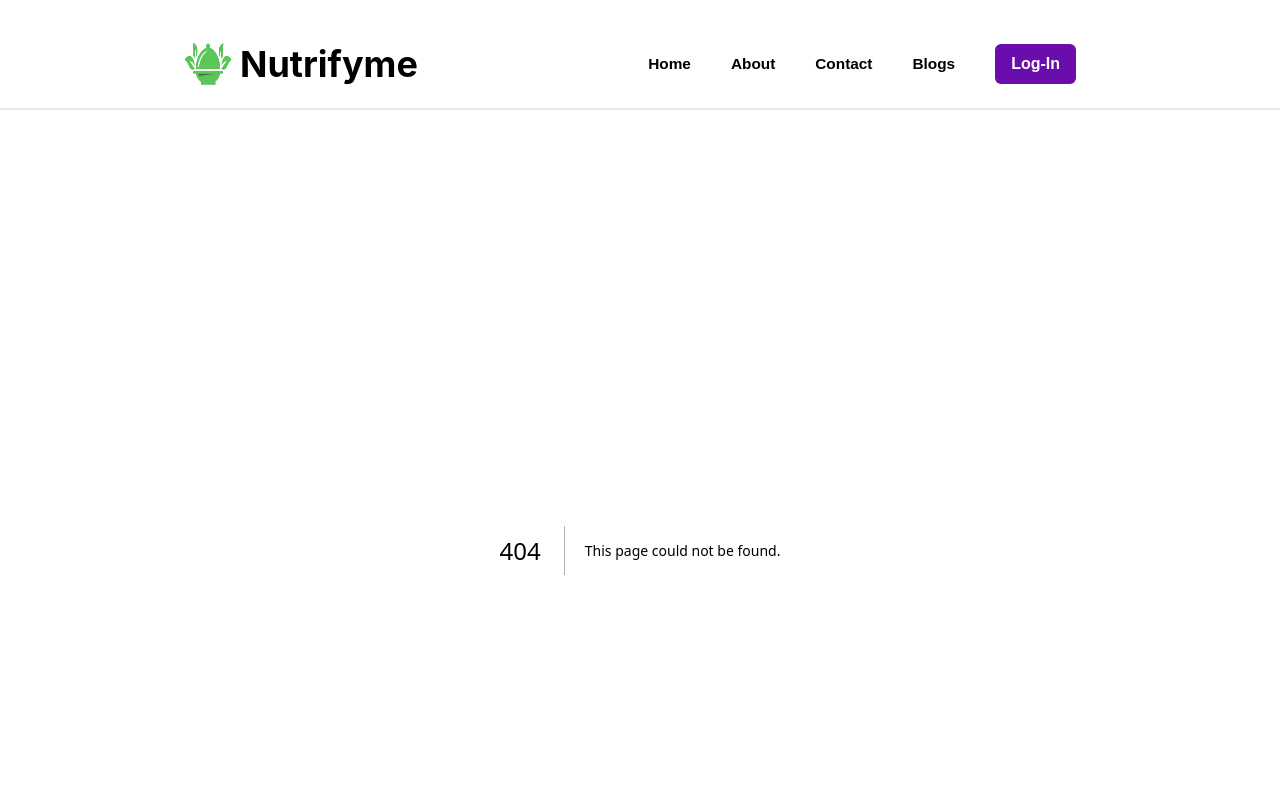
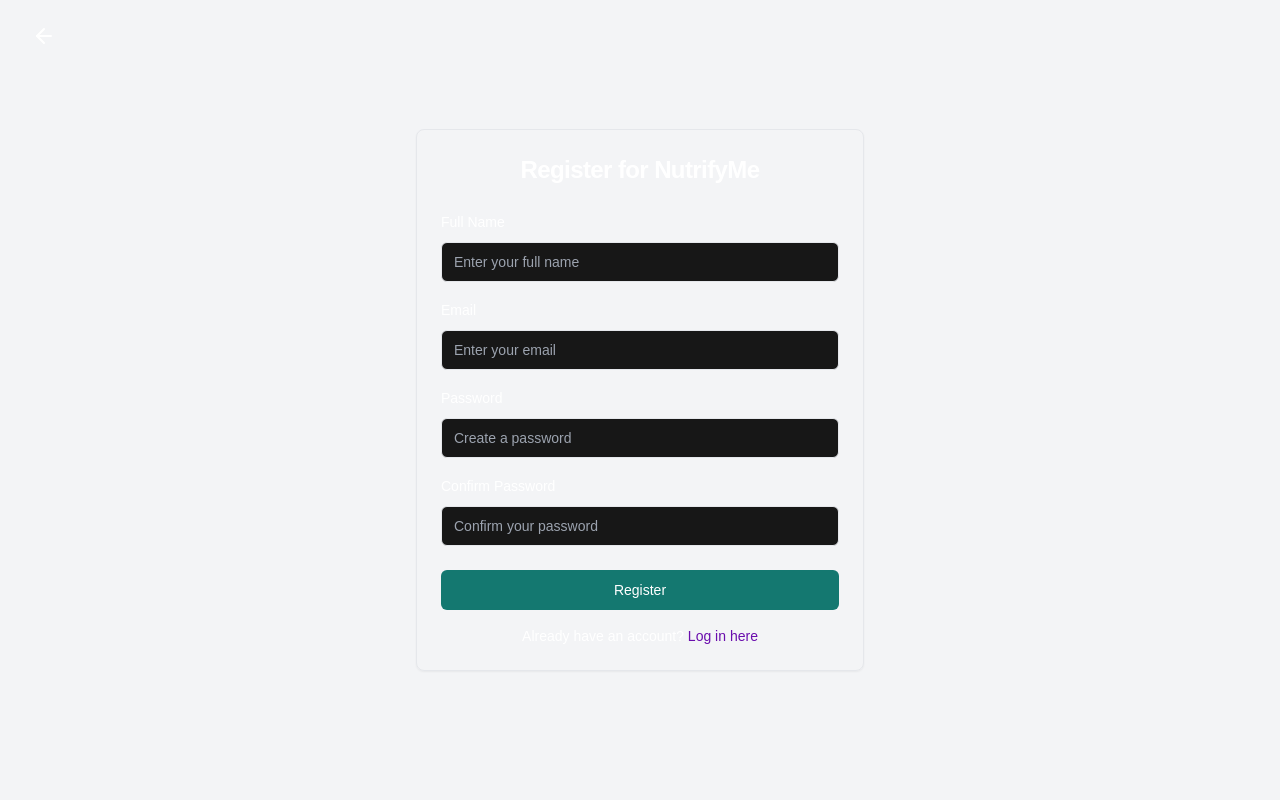
Before and after one commit to TheSubMish/nutrify-v2, a Next.js app: page /auth/register in a window 1280 px wide. Before the commit this address had no page. Shown: the top 800 px of the page. Built offline with nearby package versions, Linux system fonts and the light colour scheme.

Commit message:
feat: login and register page

```diff
--- a/src/app/about/page.jsx
+++ b/src/app/about/page.jsx
@@ -2,10 +2,14 @@
 // import { TeamMember } from "@/components/about/team-member"
 import { PageHeader } from "@/components/ui/PageHeader"
 import { Salad, Heart, Brain } from 'lucide-react'
+import Navbar from "@/components/layout/Navbar";
+import Footer from "@/components/layout/Footer";
 
 export default function AboutPage() {
   return (
-    <div className="flex flex-col min-h-screen">
+    <>
+      <Navbar />
+      <div className="flex flex-col min-h-screen">
       <main className="flex-1">
         <PageHeader
           title="About NutrifyMe"
@@ -92,6 +96,8 @@
         </section>
       </main>
     </div>
+    <Footer />
+    </>
   )
 }
 
--- /dev/null
+++ b/src/app/auth/login/page.jsx
@@ -0,0 +1,48 @@
+import Button from "@/components/ui/Button"
+import Input from "@/components/ui/Input"
+import { Card, CardContent, CardFooter, CardHeader, CardTitle } from "@/components/auth/card"
+import Label from "@/components/ui/Label"
+import Link from "next/link"
+import { ArrowLeft } from 'lucide-react'
+
+export default function LoginPage() {
+    return (
+        <>
+            <Link href="/" className="absolute top-4 left-4">
+                <Button variant="ghost" className="p-2">
+                    <ArrowLeft className="h-6 w-6" />
+                </Button>
+            </Link>
+            <div className="flex items-center justify-center min-h-screen bg-gray-100">
+                <Card className="w-full max-w-md">
+                    <CardHeader>
+                        <CardTitle className="text-2xl font-bold text-center">Login to NutrifyMe</CardTitle>
+                    </CardHeader>
+                    <CardContent>
+                        <form>
+                            <div className="space-y-4">
+                            <div className="space-y-2">
+                                <Label htmlFor="email">Email</Label>
+                                <Input id="email" type="email" placeholder="Enter your email" required />
+                            </div>
+                            <div className="space-y-2">
+                                <Label htmlFor="password">Password</Label>
+                                <Input id="password" type="password" placeholder="Enter your password" required />
+                            </div>
+                            </div>
+                        </form>
+                    </CardContent>
+                    <CardFooter className="flex flex-col space-y-4">
+                        <Button variant="secondary" className="w-full">Log In</Button>
+                        <div className="text-center text-sm">
+                            Don't have an account?{" "}
+                            <Link href="/auth/register" className="text-primary hover:underline">
+                            Register here
+                            </Link>
+                        </div>
+                    </CardFooter>
+                </Card>
+            </div>
+        </>
+    )
+}
--- /dev/null
+++ b/src/app/auth/register/page.jsx
@@ -0,0 +1,57 @@
+import Button from "@/components/ui/Button"
+import Input from "@/components/ui/Input"
+import { Card, CardContent, CardFooter, CardHeader, CardTitle } from "@/components/auth/card"
+import Label from "@/components/ui/Label"
+import Link from "next/link"
+import { ArrowLeft } from 'lucide-react'
+
+
+export default function RegisterPage() {
+    return (
+        <>
+            <Link href="/" className="absolute top-4 left-4">
+                <Button variant="ghost" className="p-2">
+                    <ArrowLeft className="h-6 w-6" />
+                </Button>
+            </Link>
+            <div className="flex items-center justify-center min-h-screen bg-gray-100">
+                <Card className="w-full max-w-md">
+                    <CardHeader>
+                        <CardTitle className="text-2xl font-bold text-center">Register for NutrifyMe</CardTitle>
+                    </CardHeader>
+                    <CardContent>
+                        <form>
+                            <div className="space-y-4">
+                            <div className="space-y-2">
+                                <Label htmlFor="name">Full Name</Label>
+                                <Input id="name" type="text" placeholder="Enter your full name" required />
+                            </div>
+                            <div className="space-y-2">
+                                <Label htmlFor="email">Email</Label>
+                                <Input id="email" type="email" placeholder="Enter your email" required />
+                            </div>
+                            <div className="space-y-2">
+                                <Label htmlFor="password">Password</Label>
+                                <Input id="password" type="password" placeholder="Create a password" required />
+                            </div>
+                            <div className="space-y-2">
+                                <Label htmlFor="confirmPassword">Confirm Password</Label>
+                                <Input id="confirmPassword" type="password" placeholder="Confirm your password" required />
+                            </div>
+                            </div>
+                        </form>
+                    </CardContent>
+                    <CardFooter className="flex flex-col space-y-4">
+                        <Button variant="secondary" className="w-full">Register</Button>
+                        <div className="text-center text-sm">
+                            Already have an account?{" "}
+                            <Link href="/auth/login" className="text-primary hover:underline">
+                            Log in here
+                            </Link>
+                        </div>
+                    </CardFooter>
+                </Card>
+            </div>
+        </>
+    )
+}
--- a/src/app/blog/[name]/page.jsx
+++ b/src/app/blog/[name]/page.jsx
@@ -2,6 +2,8 @@
 import { BlogContent } from '@/components/blog/BlogContent'
 import { BlogAuthor } from '@/components/blog/BlogAuthor'
 import { RelatedPosts } from '@/components/blog/RelatedPosts'
+import Navbar from "@/components/layout/Navbar";
+import Footer from "@/components/layout/Footer";
 
 export default function BlogPost({ params }) {
   // In a real application, you would fetch the blog post data based on the ID
@@ -35,6 +37,8 @@
   ]
 
   return (
+    <>
+      <Navbar />
       <div className="container mx-auto px-4 py-8">
         <BlogHeader title={post.title} date={post.date} readTime={post.readTime} image={post.image} />
         <div className="mt-8 flex flex-col lg:flex-row">
@@ -47,5 +51,7 @@
           </div>
         </div>
       </div>
+      <Footer />
+    </>
   )
 }
--- a/src/app/blog/page.jsx
+++ b/src/app/blog/page.jsx
@@ -1,5 +1,7 @@
 import { BlogCard } from '@/components/blog/blogcard'
 import Button from '@/components/ui/Button'
+import Navbar from "@/components/layout/Navbar";
+import Footer from "@/components/layout/Footer";
 
 export default function BlogList() {
   // This would typically come from an API or database
@@ -31,6 +33,8 @@
   ]
 
   return (
+    <>
+      <Navbar />
       <div className="container mx-auto px-4 py-8">
         <h1 className="text-3xl font-bold mb-8">NutrifyMe Blog</h1>
         <div className="grid grid-cols-1 md:grid-cols-2 lg:grid-cols-3 gap-8">
@@ -42,5 +46,7 @@
           <Button>Load More Posts</Button>
         </div>
       </div>
+      <Footer />
+    </>
   )
 }
--- a/src/app/contact/page.jsx
+++ b/src/app/contact/page.jsx
@@ -3,10 +3,14 @@
 import { Textarea } from "@/components/ui/TextArea";
 import { PageHeader } from "@/components/ui/PageHeader";
 import { ContactInfo } from "@/components/contact/contact-info";
-import { MapPin, Phone, Mail, MessageCircle } from 'lucide-react';
+import { MapPin, Phone, Mail } from 'lucide-react';
+import Navbar from "@/components/layout/Navbar";
+import Footer from "@/components/layout/Footer";
 
 export default function ContactPage() {
   return (
+    <>
+      <Navbar />
       <div className="flex flex-col min-h-screen">
         <main className="flex-1">
           <PageHeader
@@ -54,5 +58,7 @@
           </section>
         </main>
       </div>
+      <Footer />
+    </>
   );
 }
--- a/src/app/layout.jsx
+++ b/src/app/layout.jsx
@@ -1,5 +1,3 @@
-import Navbar from "@/components/layout/Navbar";
-import Footer from "@/components/layout/Footer";
 import "./globals.css";
 
 export const metadata = {
@@ -11,9 +9,7 @@
   return (
     <html lang="en">
       <body>
-        <Navbar />
         {children}
-        <Footer />
       </body>
     </html>
   );
--- a/src/app/page.jsx
+++ b/src/app/page.jsx
@@ -2,10 +2,14 @@
 import Input from "@/components/ui/Input"
 import BMICalculator from "@/components/home/Bmi"
 import { Calendar, ChefHat, Salad, Utensils } from "lucide-react"
+import Navbar from "@/components/layout/Navbar";
+import Footer from "@/components/layout/Footer";
 
 export default function LandingPage() {
   return (
-    <div className="flex flex-col min-h-screen">
+    <>
+      <Navbar />
+      <div className="flex flex-col min-h-screen">
       <main className="flex-1">
         <section className="w-full py-12 md:py-24 lg:py-32 xl:py-48">
           <div className="container px-4 md:px-6">
@@ -101,6 +105,8 @@
         </section>
       </main>
     </div>
+    <Footer />
+    </>
   )
 }
 
--- /dev/null
+++ b/src/components/auth/card.jsx
@@ -0,0 +1,45 @@
+import * as React from "react"
+import { cn } from "@/lib/utils"
+
+const Card = React.forwardRef(({ className, ...props }, ref) => (
+    <div
+        ref={ref}
+        className={cn("rounded-lg border bg-card text-card-foreground shadow-sm", className)}
+        {...props}
+    />
+))
+Card.displayName = "Card"
+
+const CardHeader = React.forwardRef(({ className, ...props }, ref) => (
+    <div
+        ref={ref}
+        className={cn("flex flex-col space-y-1.5 p-6", className)}
+        {...props}
+    />
+))
+CardHeader.displayName = "CardHeader"
+
+const CardTitle = React.forwardRef(({ className, ...props }, ref) => (
+    <h3
+        ref={ref}
+        className={cn("text-2xl font-semibold leading-none tracking-tight", className)}
+        {...props}
+    />
+))
+CardTitle.displayName = "CardTitle"
+
+const CardContent = React.forwardRef(({ className, ...props }, ref) => (
+    <div ref={ref} className={cn("p-6 pt-0", className)} {...props} />
+))
+CardContent.displayName = "CardContent"
+
+const CardFooter = React.forwardRef(({ className, ...props }, ref) => (
+    <div
+        ref={ref}
+        className={cn("flex items-center p-6 pt-0", className)}
+        {...props}
+    />
+))
+CardFooter.displayName = "CardFooter"
+
+export { Card, CardHeader, CardFooter, CardTitle, CardContent }
--- a/src/components/layout/Navbar.jsx
+++ b/src/components/layout/Navbar.jsx
@@ -130,7 +130,7 @@
             <li className="my-7 md:my-0 md:mx-5">
               <Link
                 onClick={closeMenu}
-                href="/login"
+                href="/auth/login"
                 className="inline-block whitespace-nowrap px-4 py-2 text-base font-semibold rounded-lg text-white btn-primary"
               >
                 Log-In
```
Lines whose indentation alone changed are shown as unchanged.
